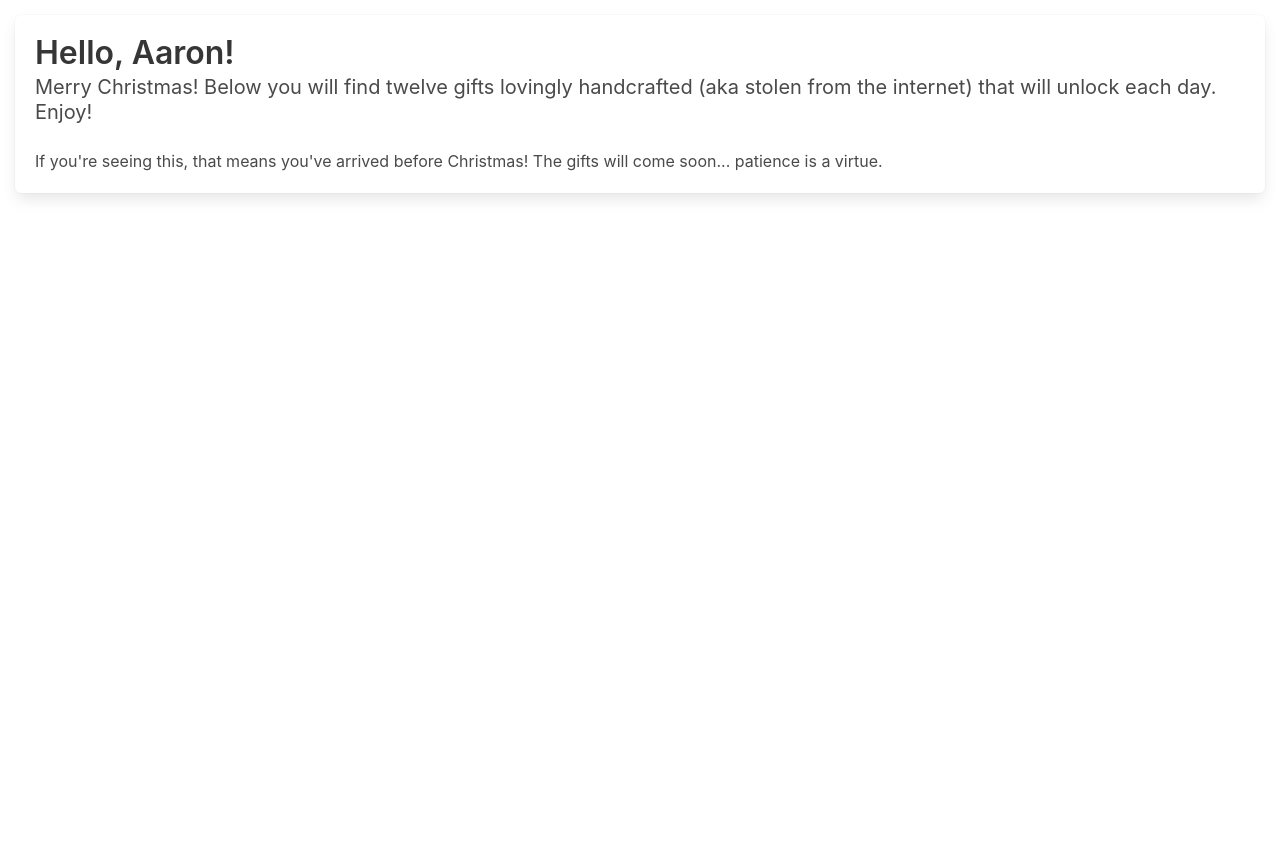
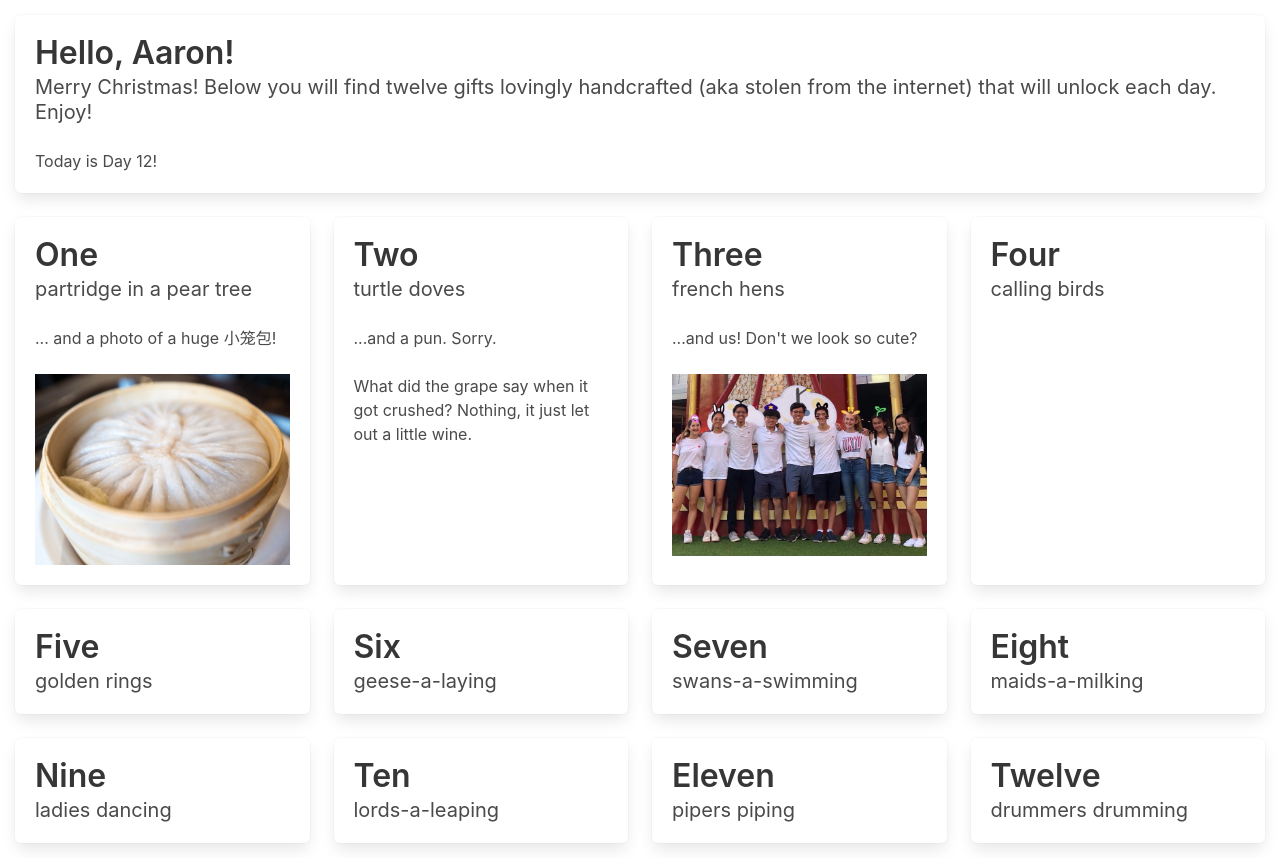
Before and after one commit to Clue88/twelve-days-aaron, a plain HTML site: page index.html in a window 1280 px wide. Before the commit the page ends 800 px from the top, so only its background shows below. Drawn offline with nearby package versions, Linux system fonts and the light colour scheme.

Commit message:
Add days 1-3

```diff
--- a/index.html
+++ b/index.html
@@ -4,6 +4,8 @@
         <title>The Twelve Days of Christmas!</title>
         <meta charset="utf-8">
         <meta name="viewport" content="width=device-width, initial-scale=1">
+        <link rel='icon' href='assets/favicon.ico' type='image/x-icon'/>
+        <link rel='apple-touch-icon' href='assets/favicon.ico' />
         <link rel="stylesheet" href="https://cdn.jsdelivr.net/npm/bulma@0.9.1/css/bulma.min.css">
 
         <script>
@@ -29,10 +31,17 @@
                 day_of_christmas = 12;
             }
 
+            day_of_christmas = 12;
+
             function hideAll() {
                 let children = document.getElementsByClassName("is-child");
                 for (i = 12; i >= day_of_christmas + 1; i--) {
                     children[i].style.display = "none";
+                }
+
+                if (day_of_christmas > 0) {
+                    document.getElementById("dayCounter").innerHTML =
+                        `Today is Day ${day_of_christmas}!`
                 }
             }
 
@@ -61,21 +70,38 @@
             <div class="tile is-parent is-3">
                 <article class="tile is-child box">
                     <p class="title">One</p>
+                    <p class="subtitle">partridge in a pear tree</p>
+                    <p>... and a photo of a huge 小笼包!</p><br>
+                    <figure class="image">
+                        <img src="assets/01xiaolongbao.jpg">
+                    </figure>
                 </article>
             </div>
             <div class="tile is-parent is-3">
                 <article class="tile is-child box">
                     <p class="title">Two</p>
+                    <p class="subtitle">turtle doves</p>
+                    <p>...and a pun. Sorry.</p><br>
+                    <p>
+                        What did the grape say when it got crushed? Nothing, it
+                        just let out a little wine.
+                    </p>
                 </article>
             </div>
             <div class="tile is-parent is-3">
                 <article class="tile is-child box">
                     <p class="title">Three</p>
+                    <p class="subtitle">french hens</p>
+                    <p>...and us! Don't we look so cute?</p><br>
+                    <figure class="image">
+                        <img src="assets/03us.jpg">
+                    </figure>
                 </article>
             </div>
             <div class="tile is-parent is-3">
                 <article class="tile is-child box">
                     <p class="title">Four</p>
+                    <p class="subtitle">calling birds</p>
                 </article>
             </div>
         </div>
@@ -84,21 +110,25 @@
             <div class="tile is-parent is-3">
                 <article class="tile is-child box">
                     <p class="title">Five</p>
+                    <p class="subtitle">golden rings</p>
                 </article>
             </div>
             <div class="tile is-parent is-3">
                 <article class="tile is-child box">
                     <p class="title">Six</p>
+                    <p class="subtitle">geese-a-laying</p>
                 </article>
             </div>
             <div class="tile is-parent is-3">
                 <article class="tile is-child box">
                     <p class="title">Seven</p>
+                    <p class="subtitle">swans-a-swimming</p>
                 </article>
             </div>
             <div class="tile is-parent is-3">
                 <article class="tile is-child box">
                     <p class="title">Eight</p>
+                    <p class="subtitle">maids-a-milking</p>
                 </article>
             </div>
         </div>
@@ -107,21 +137,25 @@
             <div class="tile is-parent">
                 <article class="tile is-child box">
                     <p class="title">Nine</p>
+                    <p class="subtitle">ladies dancing</p>
                 </article>
             </div>
             <div class="tile is-parent">
                 <article class="tile is-child box">
                     <p class="title">Ten</p>
+                    <p class="subtitle">lords-a-leaping</p>
                 </article>
             </div>
             <div class="tile is-parent">
                 <article class="tile is-child box">
                     <p class="title">Eleven</p>
+                    <p class="subtitle">pipers piping</p>
                 </article>
             </div>
             <div class="tile is-parent">
                 <article class="tile is-child box">
                     <p class="title">Twelve</p>
+                    <p class="subtitle">drummers drumming</p>
                 </article>
             </div>
         </div>
```
Also changed, not shown: assets/01xiaolongbao.jpg (added), assets/03us.jpg (added), assets/favicon.ico (added).
